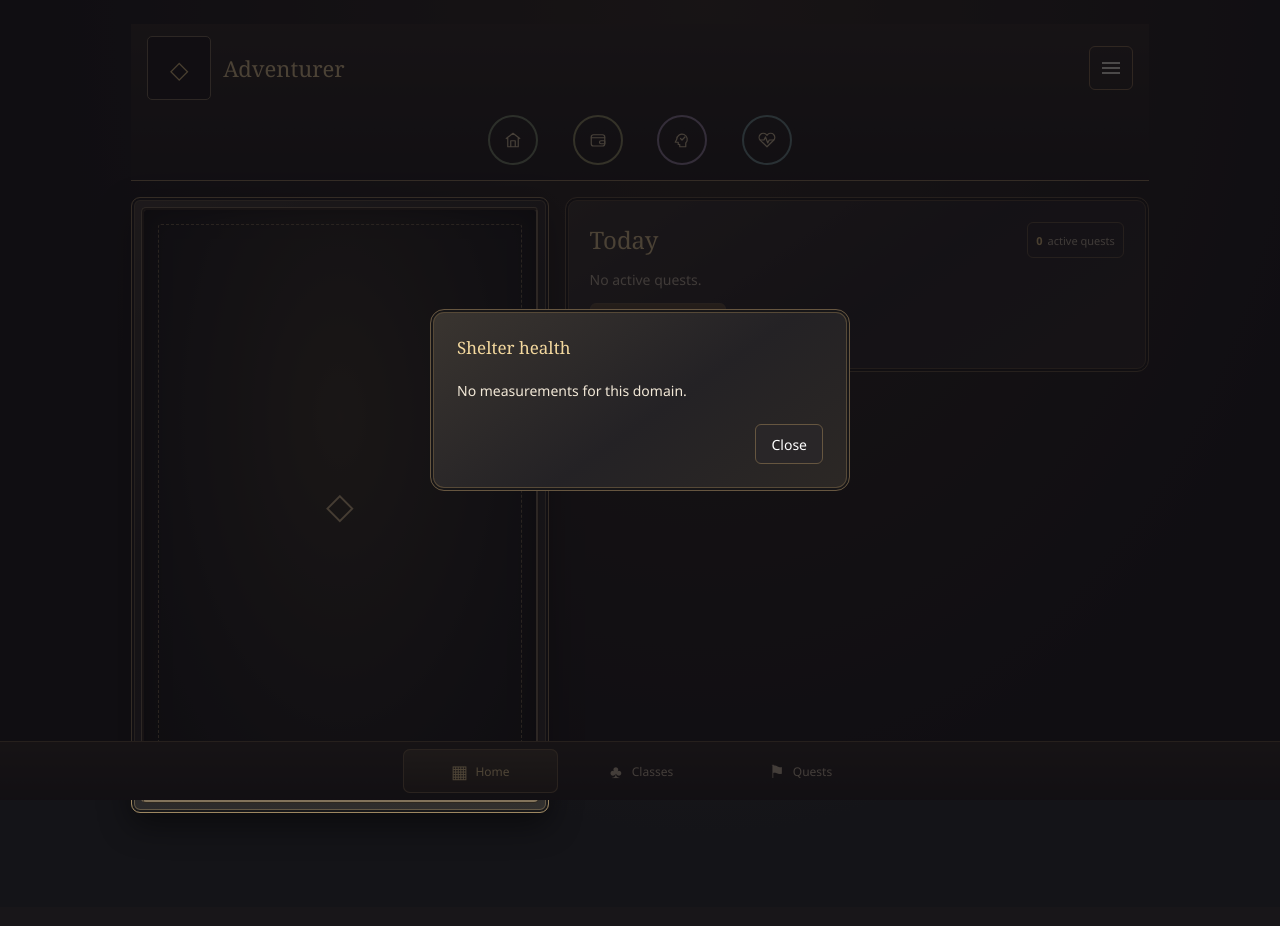
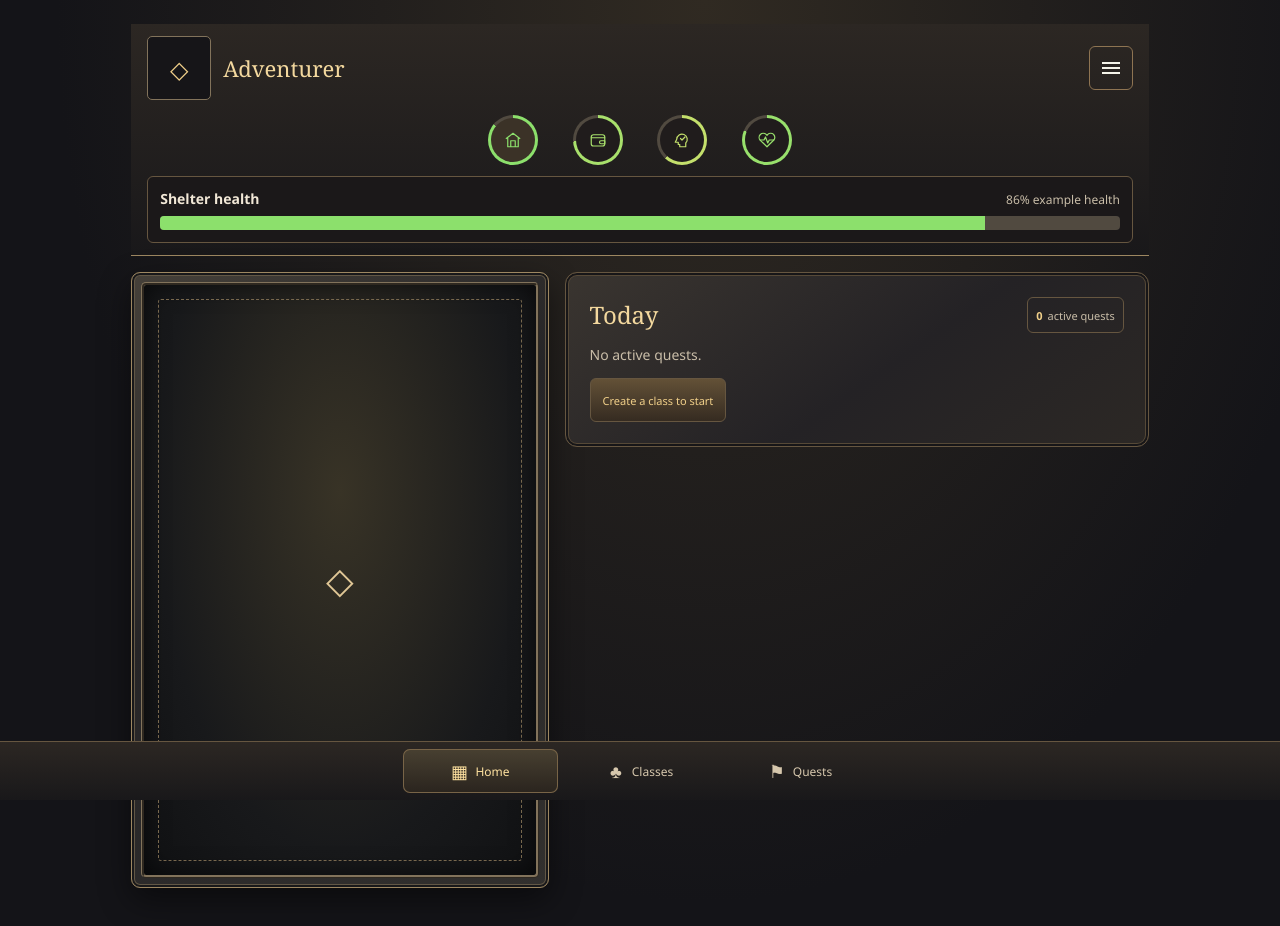
Before and after one commit to Austin-J-Ross/lifrpg, a React (Vite) app: page /#/home in a window 1280 px wide. Both pictures are taken after a click on the button 512 px from the left and 140 px from the top of the page. Shown: the top 926 px of the page. Built offline with nearby package versions, Linux system fonts and the light colour scheme.

Commit message:
Replace health modals with inline trays

```diff
--- a/src/domain/definitions.ts
+++ b/src/domain/definitions.ts
@@ -1,9 +1,9 @@
 import type { Category, Domain } from './models';
-export const domains: { name: Domain; color: string }[] = [
-  { name: 'Shelter', color: '#7f9272' },
-  { name: 'Monetary', color: '#9b9b6b' },
-  { name: 'Mental', color: '#9b8bac' },
-  { name: 'Physical', color: '#72979a' },
+export const domains: { name: Domain; value: number; metrics: string[] }[] = [
+  { name: 'Shelter', value: 86, metrics: [] },
+  { name: 'Monetary', value: 74, metrics: [] },
+  { name: 'Mental', value: 62, metrics: ['Sleep'] },
+  { name: 'Physical', value: 81, metrics: ['Weight', 'Calories'] },
 ];
 export const questSizes = {
   tiny: { label: 'Tiny', xp: 25, rate: 1 },
--- a/src/features/domains/DomainMeasurements.tsx
+++ /dev/null
@@ -1,225 +0,0 @@
-import { useState, type FormEvent } from 'react';
-import { useClock } from '../../components/ui/useClock';
-import {
-  localDate,
-  type Measurement,
-  type MeasurementKind,
-} from '../../domain/measurements';
-import type { Domain } from '../../domain/models';
-import { useApp } from '../../state/AppProvider';
-import styles from './DomainMeasurements.module.css';
-
-const metrics = {
-  sleep: {
-    label: 'Sleep',
-    recency: 'Last night',
-    field: 'Hours slept',
-    unit: 'h',
-  },
-  weight: {
-    label: 'Weight',
-    recency: 'Latest reading',
-    field: 'Weight',
-    unit: 'lb',
-  },
-  calories: {
-    label: 'Calories',
-    recency: 'Today',
-    field: 'Daily calories (kcal)',
-    unit: 'kcal',
-  },
-} as const;
-
-const domainMetrics: Record<Domain, MeasurementKind[]> = {
-  Shelter: [],
-  Monetary: [],
-  Mental: ['sleep'],
-  Physical: ['weight', 'calories'],
-};
-
-function ReadingDate({ date }: { date: string }) {
-  return (
-    <time dateTime={date}>
-      {new Date(date + 'T00:00:00Z').toLocaleDateString(undefined, {
-        dateStyle: 'medium',
-        timeZone: 'UTC',
-      })}
-    </time>
-  );
-}
-
-function formatReading({ value, unit }: Measurement) {
-  return (
-    value.toLocaleString(undefined, { maximumFractionDigits: 2 }) + ' ' + unit
-  );
-}
-
-function MeasurementForm({
-  kind,
-  entries,
-  today,
-  onClose,
-}: {
-  kind: MeasurementKind;
-  entries: Measurement[];
-  today: string;
-  onClose: () => void;
-}) {
-  const { send, notify } = useApp();
-  const metric = metrics[kind];
-  const initialEntry = entries.find((entry) => entry.date === today);
-  const defaultUnit = entries[0]?.unit ?? metric.unit;
-  const [date, setDate] = useState(today);
-  const [value, setValue] = useState(initialEntry?.value.toString() ?? '');
-  const [unit, setUnit] = useState(initialEntry?.unit ?? defaultUnit);
-
-  function save(event: FormEvent<HTMLFormElement>) {
-    event.preventDefault();
-    if (
-      send({
-        type: 'measurement/save',
-        entry: { kind, date, unit, value: Number(value) },
-      })
-    ) {
-      notify(metric.label + ' saved.');
-      onClose();
-    }
-  }
-
-  return (
-    <form onSubmit={save}>
-      <label>
-        {kind === 'sleep' ? 'Wake-up date' : 'Date'}
-        <input
-          type="date"
-          required
-          value={date}
-          max={today}
-          onChange={(event) => {
-            const nextDate = event.target.value;
-            const entry = entries.find((reading) => reading.date === nextDate);
-            setDate(nextDate);
-            setValue(entry?.value.toString() ?? '');
-            setUnit(entry?.unit ?? defaultUnit);
-          }}
-        />
-      </label>
-      <label>
-        {metric.field}
-        <input
-          type="number"
-          inputMode={kind === 'calories' ? 'numeric' : 'decimal'}
-          required
-          min={kind === 'weight' ? 0.01 : 0}
-          max={kind === 'sleep' ? 24 : undefined}
-          step={kind === 'calories' ? 1 : 0.01}
-          value={value}
-          onChange={(event) => setValue(event.target.value)}
-        />
-      </label>
-      {kind === 'weight' && (
-        <label>
-          Unit
-          <select
-            value={unit}
-            onChange={(event) =>
-              setUnit(event.target.value === 'kg' ? 'kg' : 'lb')
-            }
-          >
-            <option value="lb">Pounds (lb)</option>
-            <option value="kg">Kilograms (kg)</option>
-          </select>
-        </label>
-      )}
-      <div className="actions">
-        <button type="button" onClick={onClose}>
-          Cancel
-        </button>
-        <button className="primary" type="submit">
-          Save {kind}
-        </button>
-      </div>
-    </form>
-  );
-}
-
-export function DomainMeasurements({ domain }: { domain: Domain }) {
-  const { state } = useApp();
-  const today = localDate(useClock());
-  const [logging, setLogging] = useState<MeasurementKind | null>(null);
-
-  if (!domainMetrics[domain].length)
-    return <p>No measurements for this domain.</p>;
-
-  return (
-    <div className={styles.measurements}>
-      {domainMetrics[domain].map((kind) => {
-        const metric = metrics[kind];
-        const entries = (state.measurements ?? [])
-          .filter((entry) => entry.kind === kind)
-          .sort((a, b) => b.date.localeCompare(a.date));
-        const reading =
-          kind === 'weight'
-            ? entries.find(({ date }) => date <= today)
-            : entries.find(({ date }) => date === today);
-
-        return (
-          <section
-            className={styles.metric}
-            key={kind}
-            aria-label={metric.label}
-          >
-            <div className={styles.summary}>
-              <div>
-                <h3>{metric.label}</h3>
-                <p className={styles.recency}>
-                  {metric.recency}
-                  {reading && (
-                    <>
-                      {' '}
-                      · <ReadingDate date={reading.date} />
-                    </>
-                  )}
-                </p>
-                <p className={styles.value}>
-                  {reading ? formatReading(reading) : 'No entry'}
-                </p>
-              </div>
-              <button
-                className="add-button"
-                type="button"
-                aria-expanded={logging === kind}
-                onClick={() => setLogging(logging === kind ? null : kind)}
-              >
-                Log {kind}
-              </button>
-            </div>
-            {logging === kind && (
-              <MeasurementForm
-                kind={kind}
-                entries={entries}
-                today={today}
-                onClose={() => setLogging(null)}
-              />
-            )}
-            <details className={styles.history}>
-              <summary>{metric.label} history</summary>
-              {entries.length ? (
-                <ul>
-                  {entries.map((entry) => (
-                    <li key={entry.date}>
-                      <ReadingDate date={entry.date} />
-                      <span>{formatReading(entry)}</span>
-                    </li>
-                  ))}
-                </ul>
-              ) : (
-                <p>No entry</p>
-              )}
-            </details>
-          </section>
-        );
-      })}
-    </div>
-  );
-}
--- a/src/features/domains/HealthRings.module.css
+++ b/src/features/domains/HealthRings.module.css
@@ -1,5 +1,7 @@
+.health {
+  grid-column: 1 / -1;
+}
 .health-grid {
-  grid-column: 1 / -1;
   display: flex;
   justify-content: space-evenly;
   width: min(100%, 360px);
@@ -15,7 +17,7 @@
   border: 0;
   border-radius: 50%;
   background: transparent;
-  color: var(--domain-color);
+  color: hsl(calc(var(--health) * 1.2) 65% 65%);
   touch-action: pan-y;
   -webkit-touch-callout: none;
   user-select: none;
@@ -24,18 +26,19 @@
   width: 100%;
   aspect-ratio: 1;
   position: relative;
-  border: 2px solid currentColor;
   border-radius: 50%;
+  background: conic-gradient(currentColor calc(var(--health) * 1%), #514a40 0);
 }
-.health-domain:hover .health-ring {
-  background: #fff2cb10;
+.health-domain:is(:hover, [aria-expanded='true']) .health-domain-icon {
+  background: #3b3227;
 }
 .health-domain-icon {
   position: absolute;
-  inset: 0;
+  inset: 3px;
   display: grid;
   place-items: center;
-  color: #e5d2aa;
+  border-radius: 50%;
+  background: #201c1c;
 }
 .health-domain-icon svg {
   width: 18px;
@@ -46,3 +49,52 @@
   stroke-linecap: round;
   stroke-linejoin: round;
 }
+
+.tray {
+  margin-top: 8px;
+  padding: 12px;
+  border: 1px solid var(--line);
+  border-radius: 6px;
+  background: #1b1819;
+}
+
+.heading {
+  display: flex;
+  align-items: baseline;
+  justify-content: space-between;
+  gap: 8px;
+  margin-bottom: 8px;
+}
+
+.heading h3 {
+  font-size: 14px;
+}
+
+.heading span {
+  color: var(--muted);
+  font-size: 12px;
+}
+
+.meter {
+  height: 14px;
+  overflow: hidden;
+  border-radius: 4px;
+  background: #514a40;
+}
+
+.meter span {
+  display: block;
+  width: calc(var(--health) * 1%);
+  height: 100%;
+  background: hsl(calc(var(--health) * 1.2) 65% 65%);
+}
+
+.metrics {
+  display: flex;
+  flex-wrap: wrap;
+  gap: 8px 20px;
+  margin: 12px 0 0;
+  padding: 0;
+  color: var(--muted);
+  list-style: none;
+}
--- a/src/features/domains/HealthRings.tsx
+++ b/src/features/domains/HealthRings.tsx
@@ -1,9 +1,7 @@
 import styles from './HealthRings.module.css';
-import { useState, type CSSProperties } from 'react';
+import { useId, useState, type CSSProperties } from 'react';
 import { domains } from '../../domain/definitions';
 import type { Domain } from '../../domain/models';
-import { Modal } from '../../components/ui/Modal';
-import { DomainMeasurements } from './DomainMeasurements';
 function Icon({ name }: { name: Domain }) {
   return (
     <svg viewBox="0 0 24 24" aria-hidden="true">
@@ -31,7 +29,11 @@ function Icon({ name }: { name: Domain }) {
 
 export function HealthRings() {
   const [selected, setSelected] = useState<Domain | null>(null);
+  const trayId = useId();
+  const active = domains.find(({ name }) => name === selected);
+
   return (
+    <div className={styles.health}>
       <div
         className={styles['health-grid']}
         role="group"
@@ -42,10 +44,16 @@ export function HealthRings() {
             key={domain.name}
             type="button"
             aria-label={domain.name + ' health'}
-          aria-haspopup="dialog"
+            aria-expanded={selected === domain.name}
+            aria-controls={trayId}
             className={styles['health-domain']}
-          style={{ '--domain-color': domain.color } as CSSProperties}
-          onClick={() => setSelected(domain.name)}
+            style={{ '--health': domain.value } as CSSProperties}
+            onClick={() =>
+              setSelected(selected === domain.name ? null : domain.name)
+            }
+            onKeyDown={(event) => {
+              if (event.key === 'Escape' && selected) setSelected(null);
+            }}
           >
             <span className={styles['health-ring']}>
               <span className={styles['health-domain-icon']}>
@@ -54,16 +62,37 @@ export function HealthRings() {
             </span>
           </button>
         ))}
-      {selected && (
-        <Modal title={selected + ' health'} onClose={() => setSelected(null)}>
-          <DomainMeasurements domain={selected} />
-          <div className="actions">
-            <button type="button" onClick={() => setSelected(null)}>
-              Close
-            </button>
       </div>
-        </Modal>
+      <div id={trayId} hidden={!active} className={styles.tray}>
+        {active && (
+          <section
+            aria-label={active.name + ' health'}
+            style={{ '--health': active.value } as CSSProperties}
+          >
+            <div className={styles.heading}>
+              <h3>{active.name} health</h3>
+              <span>{active.value}% example health</span>
+            </div>
+            <div
+              className={styles.meter}
+              role="meter"
+              aria-label={active.name + ' example health'}
+              aria-valuemin={0}
+              aria-valuemax={100}
+              aria-valuenow={active.value}
+            >
+              <span />
+            </div>
+            {active.metrics.length > 0 && (
+              <ul className={styles.metrics}>
+                {active.metrics.map((metric) => (
+                  <li key={metric}>{metric}</li>
+                ))}
+              </ul>
             )}
+          </section>
+        )}
+      </div>
     </div>
   );
 }
```
Also changed, not shown: src/domain/measurements.ts (+0 -9 lines), src/features/domains/DomainMeasurements.module.css (deleted, +0 -60 lines), src/state/reducer.ts (+0 -16 lines), 2 other files (tests, documents, lock files or other folders). Lines whose indentation alone changed are shown as unchanged.
